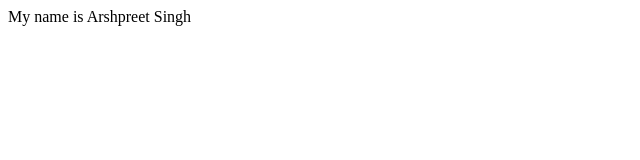
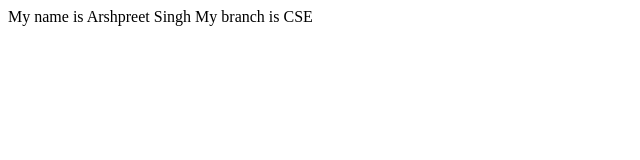
Before and after one commit to GoldGroove06/demo, a plain HTML site: page index.html in a window 1280 px wide. Shown: the whole page, without its empty margins (0-640 px from the left). Drawn offline with Linux system fonts and the light colour scheme.

Commit message:
added branch

```diff
--- a/index.html
+++ b/index.html
@@ -1,5 +1,6 @@
 <html>
     <body>
         My name is Arshpreet Singh
+        My branch is CSE
     </body>
 </html>
```
